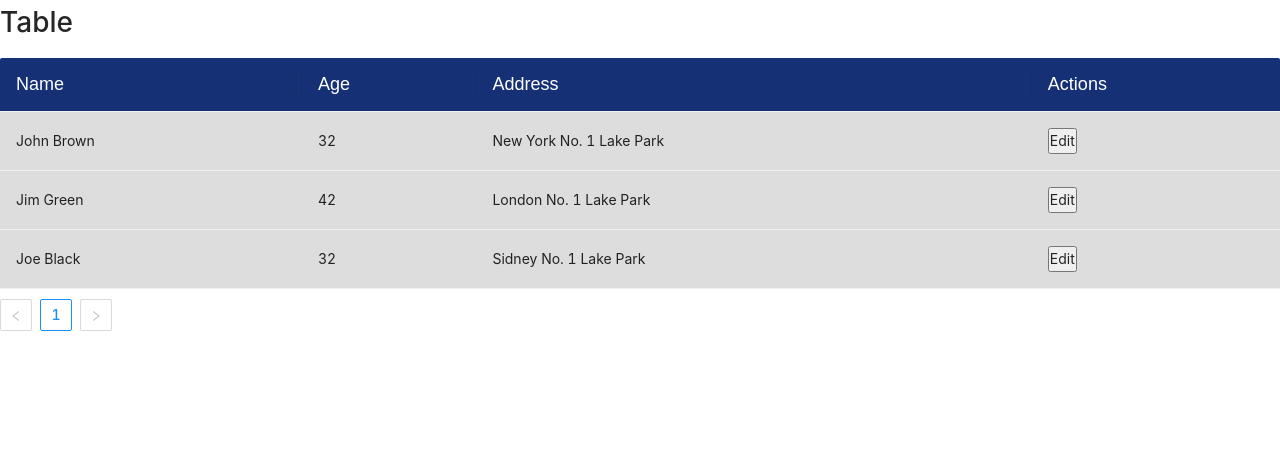
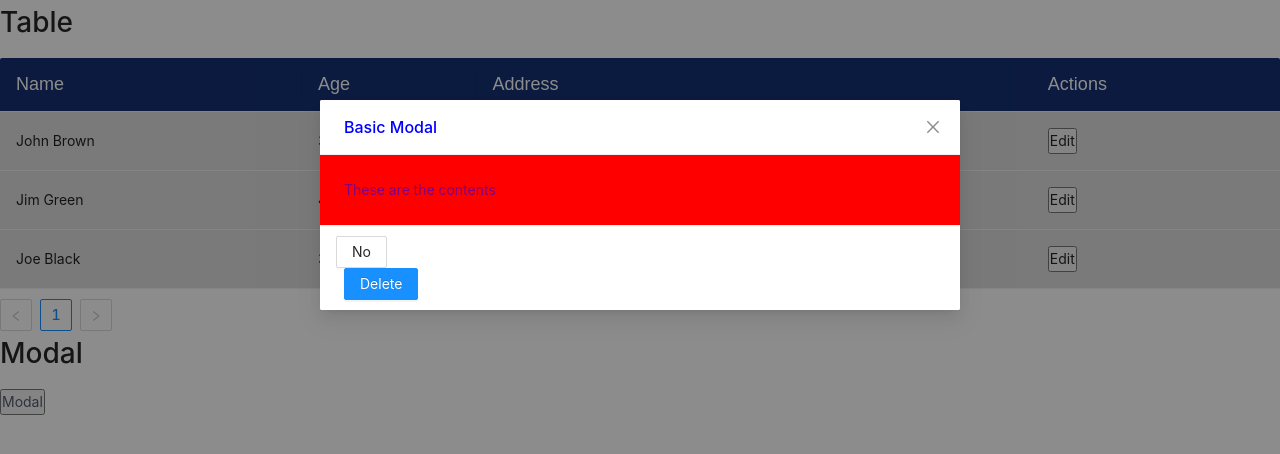
Before and after one commit to w3ngithub/wenhub, a Next.js app: page /test in a window 1280 px wide. Shown: the top 454 px of the page. Built offline with nearby package versions, Linux system fonts and the light colour scheme.

Commit message:
finished modal component design

```diff
--- /dev/null
+++ b/app/components/elements/Modal/index.js
@@ -0,0 +1,89 @@
+import React from 'react'
+import { Modal } from 'antd';
+import PropTypes from 'prop-types'
+import { unmountComponentAtNode } from 'react-dom'
+
+const Modals = ({
+    title,
+    visible,
+    handleOk,
+    handleCancel,
+    style,
+    bodyStyle,
+    children,
+    confirmText,
+    cancelText,
+    headerBackground,
+    headerTextColor,
+    headerFontSize,
+    footerBackground,
+    variant
+}) => {
+
+    React.useEffect(() => {
+
+        const header = document.getElementsByClassName("ant-modal-header")
+        header[0].style.backgroundColor = headerBackground
+        const headerTitle = document.getElementsByClassName("ant-modal-title")
+        headerTitle[0].style.color = headerTextColor
+        headerTitle[0].style.fontSize = headerFontSize
+        const footer = document.getElementsByClassName("ant-modal-footer")
+        footer[0].style.backgroundColor = footerBackground
+
+        return () => {
+            unmountComponentAtNode(document.getElementsByClassName("ant-modal-header"))
+            unmountComponentAtNode(document.getElementsByClassName("ant-modal-title"))
+            unmountComponentAtNode(document.getElementsByClassName("ant-modal-footer"))
+        }
+
+    }, [])
+
+    const width = variant === "small" ? "25%" : variant === "medium" ? "50%" : "90%"
+
+
+    return (
+
+        <Modal
+            title={title}
+            visible={visible}
+            onOk={handleOk}
+            onCancel={handleCancel}
+            style={style}
+            okText={confirmText}
+            cancelText={cancelText}
+            bodyStyle={bodyStyle}
+            width={width}
+        >
+            {children}
+        </Modal>
+
+    )
+}
+
+Modals.defaultProps = {
+    title: "Basic Modal",
+    visible: true,
+    confirmText: "Confirm",
+    cancelText: "Cancel",
+    headerBackground: "white",
+    headerFontSize: "1rem",
+    headerTextColor: "blue",
+    footerBackground: "white",
+    variant: "small"
+}
+
+Modals.propTypes = {
+    title: PropTypes.string.isRequired,
+    visible: PropTypes.bool.isRequired,
+    handleOk: PropTypes.func,
+    handleCancel: PropTypes.func,
+    confirmText: PropTypes.string,
+    cancelText: PropTypes.string,
+    headerBackground: PropTypes.string,
+    headerFontSize: PropTypes.string,
+    headerTextColor: PropTypes.string,
+    footerBackground: PropTypes.string,
+    variant: PropTypes.string
+}
+
+export default Modals
--- a/pages/test.js
+++ b/pages/test.js
@@ -1,14 +1,36 @@
 import React from 'react'
 import PaginateTable from 'components/modules/PaginateTable'
+import Modal from 'components/elements/Modal'
 
 const test = () => {
+    const [visible, setVisible] = React.useState(true)
     return (
         <div>
             <div>
                 <h1>Table</h1>
                 <PaginateTable />
             </div>
-        </div>
+            <div>
+                <h1>Modal</h1>
+                <button onClick={() => setVisible(true)}>Modal</button>
+
+                <Modal
+                    visible={visible}
+                    handleOk={() => setVisible(false)}
+                    handleCancel={() => setVisible(false)}
+                    bodyStyle={{ color: "purple", background:"red" }}
+                    confirmText="Delete"
+                    cancelText="No"
+                    headerBackground="white"
+                    headerFontSize="1rem"
+                    headerTextColor="blue"
+                    footerBackground="white"
+                    variant="medium"
+                >
+                    These are the contents
+                </Modal>
+            </div>
+        </div >
     )
 }
 
```
